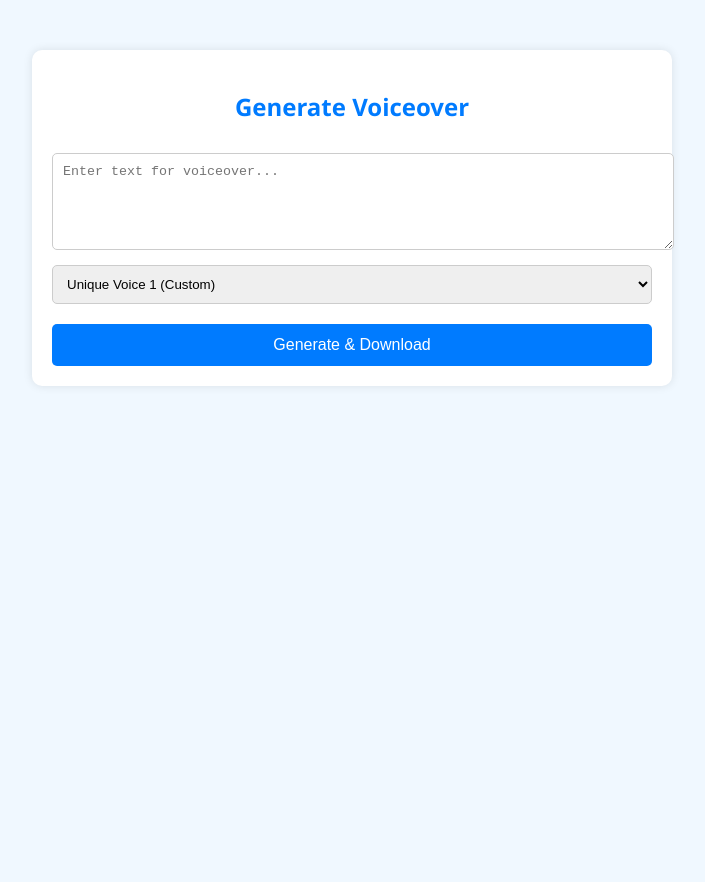
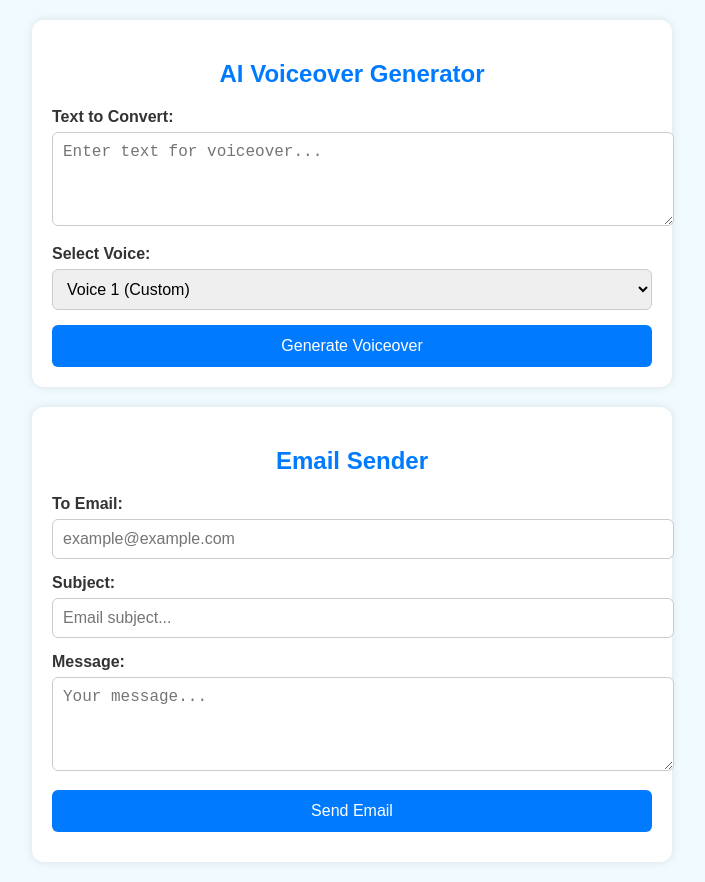
Before and after one commit to mark9joe/toolsweb, a website: page ai-voiceover-generator.html in a window 1280 px wide. Shown: the whole page, without its empty margins (288-993 px from the left). Before the commit the page ends 800 px from the top, so only its background shows below. Drawn offline with Linux system fonts and the light colour scheme.

Commit message:
Update ai-voiceover-generator.html

```diff
--- a/ai-voiceover-generator.html
+++ b/ai-voiceover-generator.html
@@ -3,86 +3,109 @@
 <head>
   <meta charset="UTF-8" />
   <meta name="viewport" content="width=device-width, initial-scale=1.0"/>
-  <title>Custom AI Voiceover Tool</title>
+  <title>AI Voice & Email Tool</title>
   <style>
     body {
-      background: #f0f8ff;
-      font-family: 'Segoe UI', sans-serif;
       margin: 0;
-      padding: 0;
+      background: #f0faff;
+      font-family: Arial, sans-serif;
+      color: #333;
     }
     .container {
       max-width: 600px;
-      margin: 50px auto;
+      margin: 20px auto;
+      background: white;
       padding: 20px;
-      background: white;
-      border-radius: 10px;
+      border-radius: 12px;
       box-shadow: 0 0 10px rgba(0,0,0,0.1);
     }
     h2 {
+      color: #007bff;
       text-align: center;
-      color: #007bff;
     }
-    textarea, select {
+    label {
+      font-weight: 600;
+      margin-top: 15px;
+      display: block;
+    }
+    textarea, input, select {
       width: 100%;
       padding: 10px;
-      margin-top: 10px;
+      margin-top: 6px;
       border: 1px solid #ccc;
-      border-radius: 5px;
+      border-radius: 6px;
+      font-size: 16px;
     }
     button {
-      width: 100%;
-      padding: 12px;
-      margin-top: 20px;
-      background-color: #007bff;
+      background: #007bff;
       color: white;
       border: none;
-      border-radius: 5px;
+      padding: 12px;
       font-size: 16px;
+      border-radius: 6px;
       cursor: pointer;
+      margin-top: 15px;
+      width: 100%;
+    }
+    button:hover {
+      background: #0056b3;
     }
     audio {
-      margin-top: 20px;
+      margin-top: 10px;
       width: 100%;
     }
-    a {
-      display: block;
+    .result {
+      margin-top: 10px;
       text-align: center;
-      margin-top: 10px;
-      text-decoration: underline;
-      color: #007bff;
     }
   </style>
 </head>
 <body>
+
   <div class="container">
-    <h2>Generate Voiceover</h2>
-    <textarea id="text" rows="5" placeholder="Enter text for voiceover..."></textarea>
-    <select id="voice">
-      <option value="uniqueVoice1">Unique Voice 1 (Custom)</option>
+    <h2>AI Voiceover Generator</h2>
+    <label for="voiceText">Text to Convert:</label>
+    <textarea id="voiceText" rows="4" placeholder="Enter text for voiceover..."></textarea>
+
+    <label for="voiceSelect">Select Voice:</label>
+    <select id="voiceSelect">
+      <option value="voice1">Voice 1 (Custom)</option>
+      <option value="voice2">Voice 2</option>
     </select>
-    <button onclick="generateVoice()">Generate & Download</button>
+
+    <button onclick="generateVoice()">Generate Voiceover</button>
+
     <audio id="audio" controls style="display: none;"></audio>
-    <a id="downloadLink" style="display: none;" download="voiceover.wav">Download Voiceover</a>
+    <a id="downloadLink" download="voice.mp3" style="display: none;">Download Voiceover</a>
+  </div>
+
+  <div class="container">
+    <h2>Email Sender</h2>
+    <label for="toEmail">To Email:</label>
+    <input type="email" id="toEmail" placeholder="example@example.com" required />
+
+    <label for="subject">Subject:</label>
+    <input type="text" id="subject" placeholder="Email subject..." />
+
+    <label for="emailMessage">Message:</label>
+    <textarea id="emailMessage" rows="4" placeholder="Your message..."></textarea>
+
+    <button onclick="sendEmail()">Send Email</button>
+    <div id="emailStatus" class="result"></div>
   </div>
 
   <script>
     async function generateVoice() {
-      const text = document.getElementById('text').value;
-      const voice = document.getElementById('voice').value;
+      const text = document.getElementById('voiceText').value;
+      const voice = document.getElementById('voiceSelect').value;
 
-      const response = await fetch('/api/custom-tts', {
+      const res = await fetch('/api/voice', {
         method: 'POST',
         headers: { 'Content-Type': 'application/json' },
         body: JSON.stringify({ text, voice })
       });
 
-      if (!response.ok) {
-        alert("Error generating voice. Check server.");
-        return;
-      }
-
-      const blob = await response.blob();
+      const blob = await res.blob();
       const url = URL.createObjectURL(blob);
 
       const audio = document.getElementById('audio');
@@ -93,6 +116,23 @@
       link.href = url;
       link.style.display = 'block';
     }
+
+    async function sendEmail() {
+      const email = document.getElementById('toEmail').value;
+      const subject = document.getElementById('subject').value;
+      const message = document.getElementById('emailMessage').value;
+      const resultBox = document.getElementById('emailStatus');
+
+      const res = await fetch('/api/send-email', {
+        method: 'POST',
+        headers: { 'Content-Type': 'application/json' },
+        body: JSON.stringify({ to: email, subject, message })
+      });
+
+      const result = await res.json();
+      resultBox.innerText = result.success ? "Email sent successfully!" : "Failed to send email.";
+    }
   </script>
+
 </body>
 </html>
```
